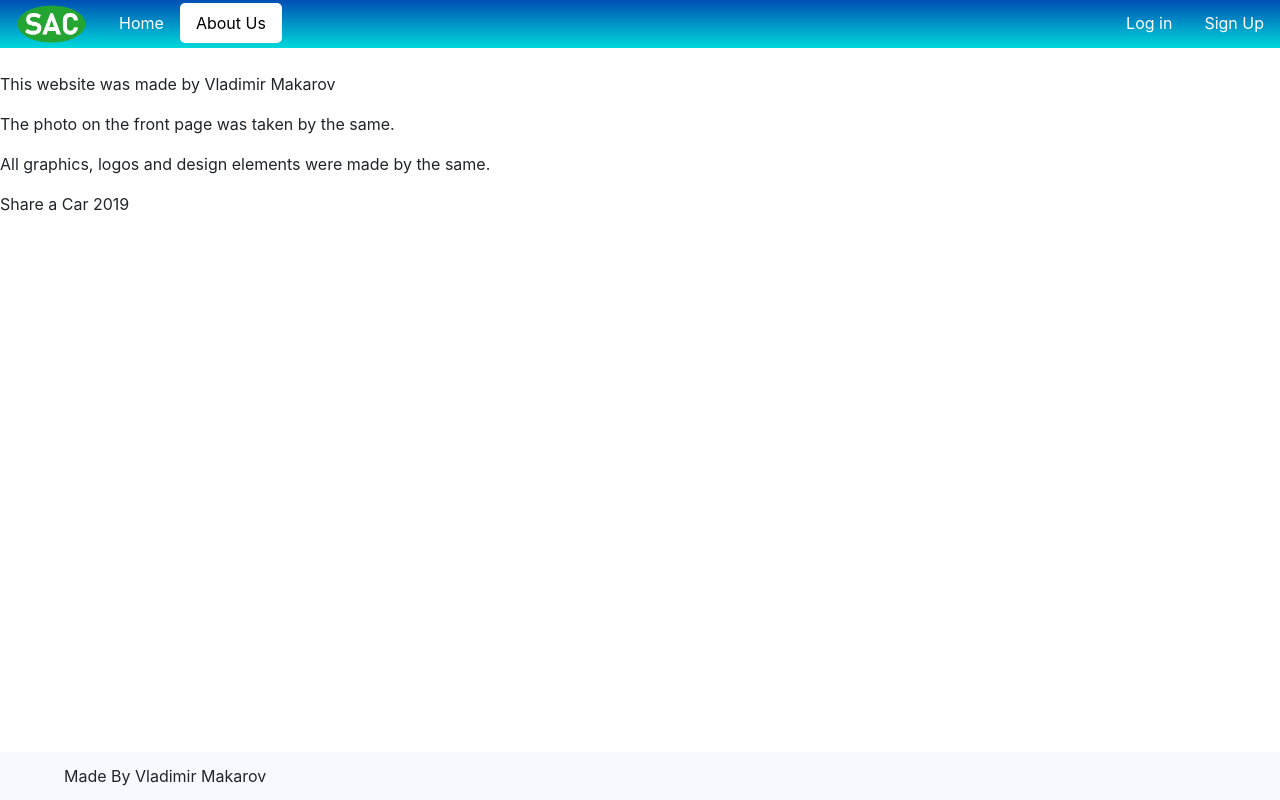
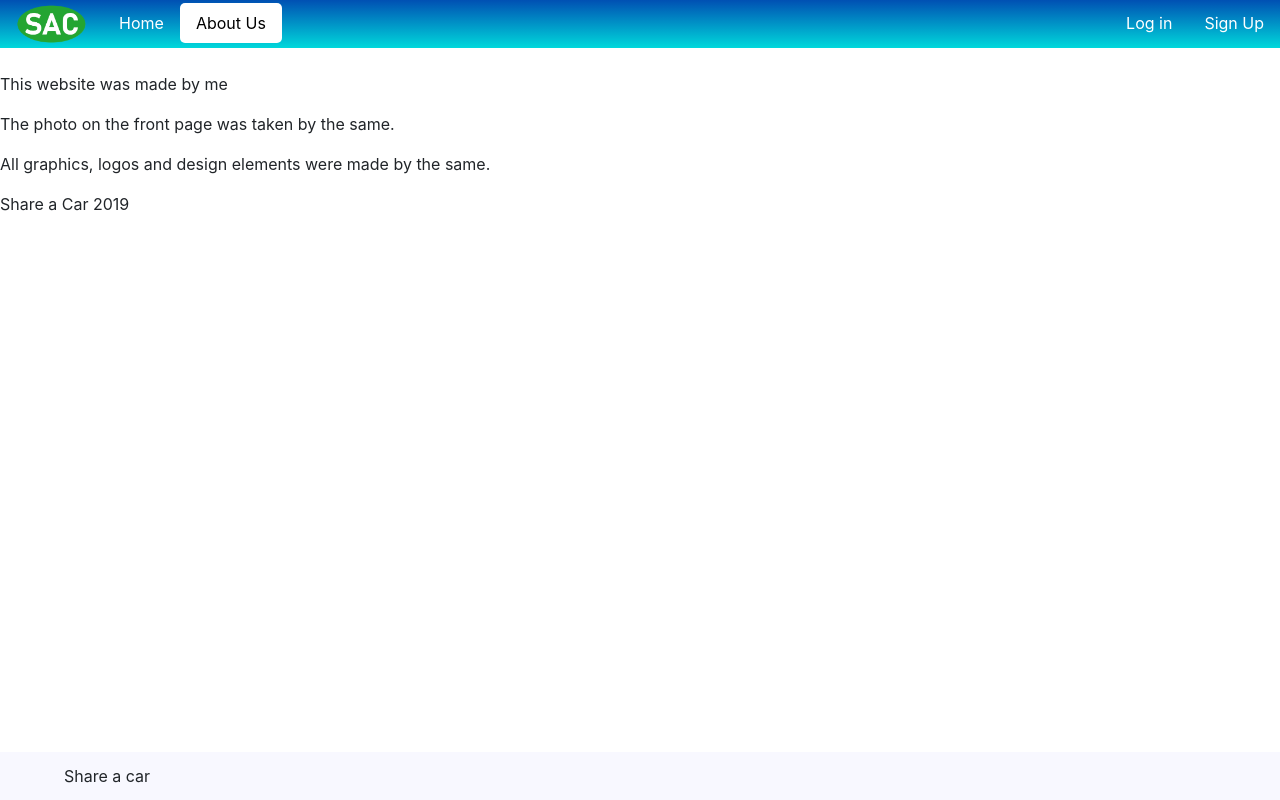
Before and after one commit to vladimirmak02/shareacar, a PHP site: page /about.php in a window 1280 px wide. Run offline with PHP 8.4, Linux system fonts and the light colour scheme.

Commit message:
Removed mentions of my name

```diff
--- a/about.php
+++ b/about.php
@@ -10,7 +10,7 @@
 
     <? include("includes/navigation.php"); ?>
     <br>
-    <p>This website was made by Vladimir Makarov</p>
+    <p>This website was made by me</p>
     <p>The photo on the front page was taken by the same.</p>
     <p>All graphics, logos and design elements were made by the same.</p>
     <p>Share a Car 2019</p>
--- a/includes/footer.php
+++ b/includes/footer.php
@@ -1,3 +1,3 @@
 <footer>
-    <p style="text-align: left; padding-left: 5%; padding-top: 12px;">Made By Vladimir Makarov</p>
+    <p style="text-align: left; padding-left: 5%; padding-top: 12px;">Share a car</p>
 </footer>
```
